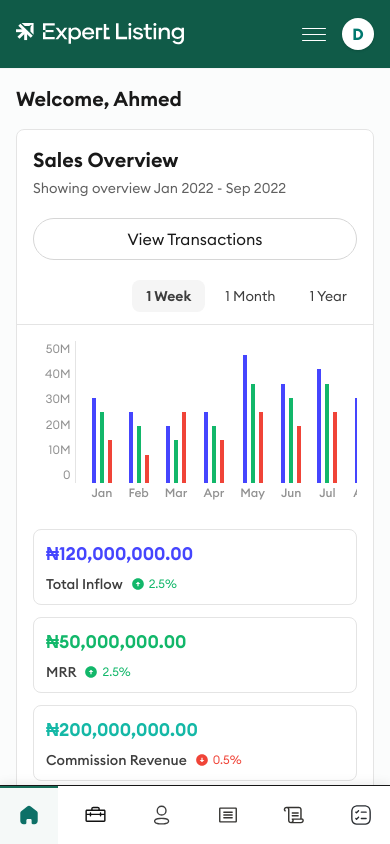
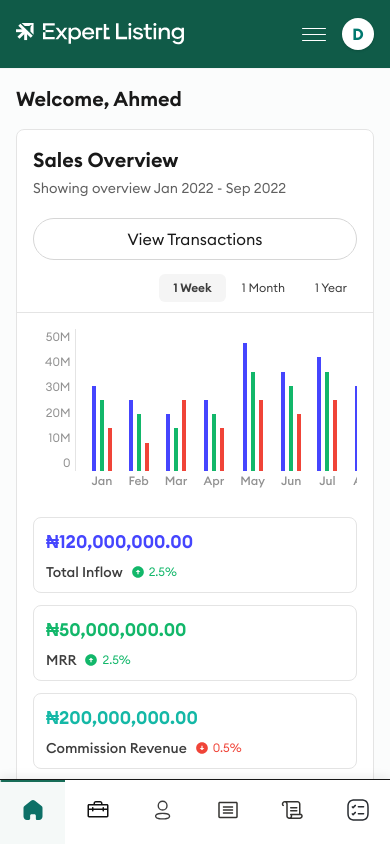
Before and after one commit to pdev6373/Proptech-dashboard, a Next.js app: page / in a window 390 px wide. Built offline with nearby package versions, Linux system fonts and the light colour scheme.

Commit message:
feat: landing page

```diff
--- a/components/layout/nav.tsx
+++ b/components/layout/nav.tsx
@@ -55,13 +55,13 @@ export default function Nav() {
   const [activeIndex, setActiveIndex] = useState(0);
 
   return (
-    <nav className="flex md:flex-row gap-2">
+    <nav className="flex md:flex-row sm:gap-2">
       {NAV_ITEMS.map((item, index) => (
         <Link
           key={index}
           href={item.href}
           onClick={() => setActiveIndex(index)}
-          className={`shrink-0 group relative flex-1 p-4.5 md:py-1.5 md:px-2  lg:py-2 flex justify-center items-center gap-1 lg:gap-2 rounded-none md:rounded-lg transition-all duration-300 ease-out overflow-hidden ${
+          className={`shrink-0 group relative flex-1 p-4.5 pb-5.5  md:py-1.5 md:px-2  lg:py-2 flex justify-center items-center gap-1 lg:gap-2 rounded-none md:rounded-lg transition-all duration-300 ease-out overflow-hidden ${
             index === activeIndex
               ? "bg-[#176D5826]/30 md:bg-[#176D5826]"
               : "bg-transparent hover:bg-[#176D5826]/50 transition-discrete"
--- a/components/sales-overview.tsx
+++ b/components/sales-overview.tsx
@@ -96,12 +96,12 @@ export default function SalesOverview() {
       </div>
 
       <div>
-        <div className="border-b border-[#E4E4E4] pt-4 pb-3 sm:pt-3 px-3 sm:px-4 md:px-5 flex justify-end gap-1.5 sm:gap-3">
+        <div className="border-b border-[#E4E4E4]  py-2.5 px-3 sm:p-3 sm:px-4 md:px-5 flex justify-end gap-0.5 sm:gap-3">
           {DURATIONS.map((duration) => (
             <button
               key={duration.value}
               onClick={() => setSelectedDuration(duration.value)}
-              className={`cursor-pointer text-sm text-[#3D3D3D] py-1.5 md:py-2 px-3.5 rounded-lg ${selectedDuration == duration?.value ? "font-semibold bg-[#F5F5F5]" : "font-normal"} transition-all duration-300`}
+              className={`cursor-pointer text-xs sm:text-sm text-[#3D3D3D] py-1.5 md:py-2 px-3.5 rounded-md sm:rounded-lg ${selectedDuration == duration?.value ? "font-semibold bg-[#F5F5F5]" : "font-normal"} transition-all duration-300`}
             >
               {duration.label}
             </button>
```
